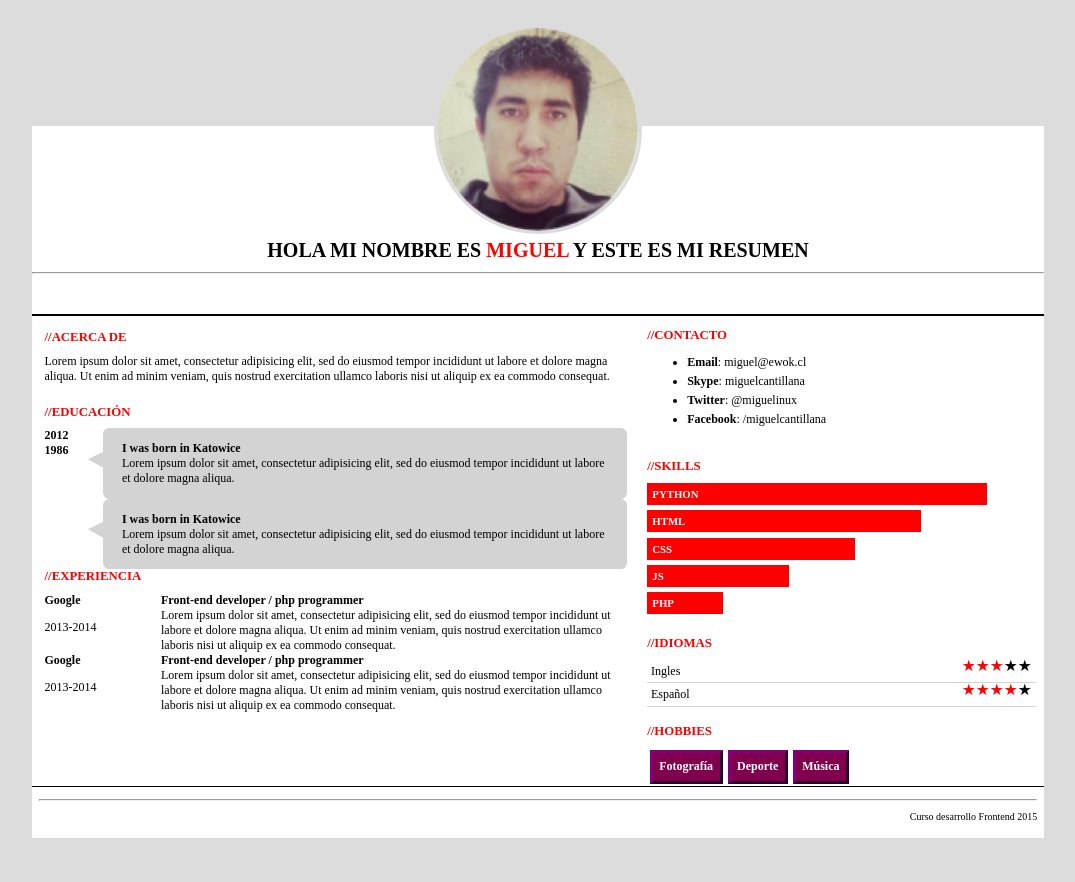
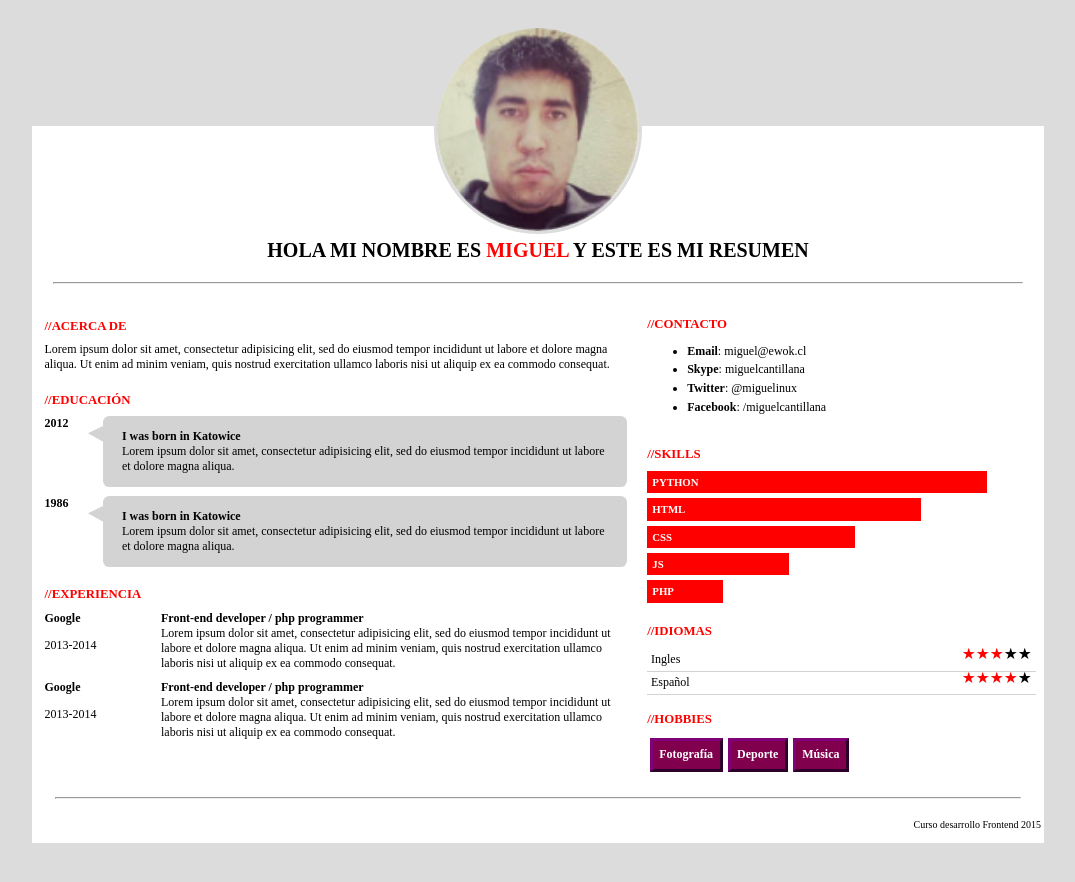
Before and after one commit to JuanRaba/S3E2, a plain HTML site: page index.html in a window 1280 px wide. Shown: the whole page, without its empty margins (102-1177 px from the left). Drawn offline with Linux system fonts and the light colour scheme.

Commit message:
ADD hr and query supersmall

```diff
--- a/style.css
+++ b/style.css
@@ -13,9 +13,9 @@ header{
 	text-align: center;
 	width: 100%;
   height: auto;
-  padding-bottom: 3%;
-	border-bottom: solid;
-	border-bottom-width: 2px;
+}
+hr{
+  margin: 2%;
 }
 .title{
   font-size: 1em;
@@ -57,7 +57,7 @@ header{
     width: 40%;
   }
 }
-
+@media (min-width: 300px){
   .col-md-9{
     width: 90%;
   }
@@ -70,16 +70,15 @@ header{
   .col-md-1{
     width: 10%;
   }
+}
 #main-col-izda{
 }
 #main-col-drcha{
 }
 footer{
-	border-top: solid;
-	border-top-width: thin;
 	text-align: right;
 	font-size: 0.5em;
-	padding: 0.5vw;
+	padding: 0.2vw;
 	box-sizing: border-box;
 	width: 100%;
 	clear: both;
@@ -98,9 +97,12 @@ footer{
 .imageresponsive{
 	width: 100%
 }
-.white-space{
+.educacion, .experiencia{
   width: 100%;
+  height: auto;
   padding-bottom: 0.7vw;
+}
+.clearfix{
   clear: both;
 }
 .bubble{
@@ -118,7 +120,7 @@ footer{
     vertical-align: top;
 }
 .bubble::before {
-    top: 2vw;
+    top: 1em;
     background-color: lightgrey;
     content:"\00a0";
     display: block;
```
Lines whose indentation alone changed are shown as unchanged.
